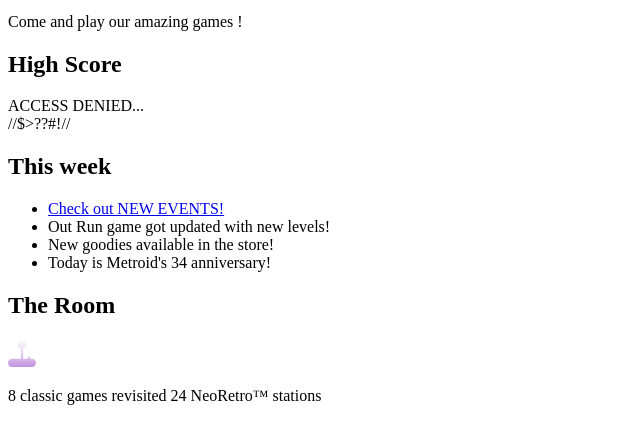
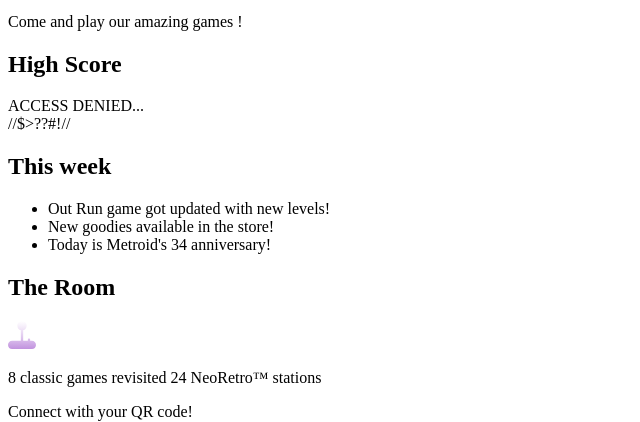
Before and after one commit to WildCodeSchool-2023-09/php-paris-p3-neoretro, a Symfony app: template templates/dashboard/dashboard.html.twig in a window 1280 px wide. Shown: the part 630-1052 px from the top of the page, without its empty margins (0-640 px from the left). Run offline with Twig, Linux system fonts and the light colour scheme; the template is opened without the code that fills it, so the values that code supplies are empty; style sheets or scripts are compiled from the project's sources; some libraries are stand-ins or nearby versions.

Commit message:
[DELETE] a route from another US

```diff
--- a/templates/dashboard/dashboard.html.twig
+++ b/templates/dashboard/dashboard.html.twig
@@ -126,9 +126,6 @@
 
                 <ul>
                     <li>
-                        <a href="{{ path('event_index') }}">Check out NEW EVENTS!</a>
-                    </li>
-                    <li>
                         Out Run  game got updated with new levels!
                     </li>
                     <li>
```
